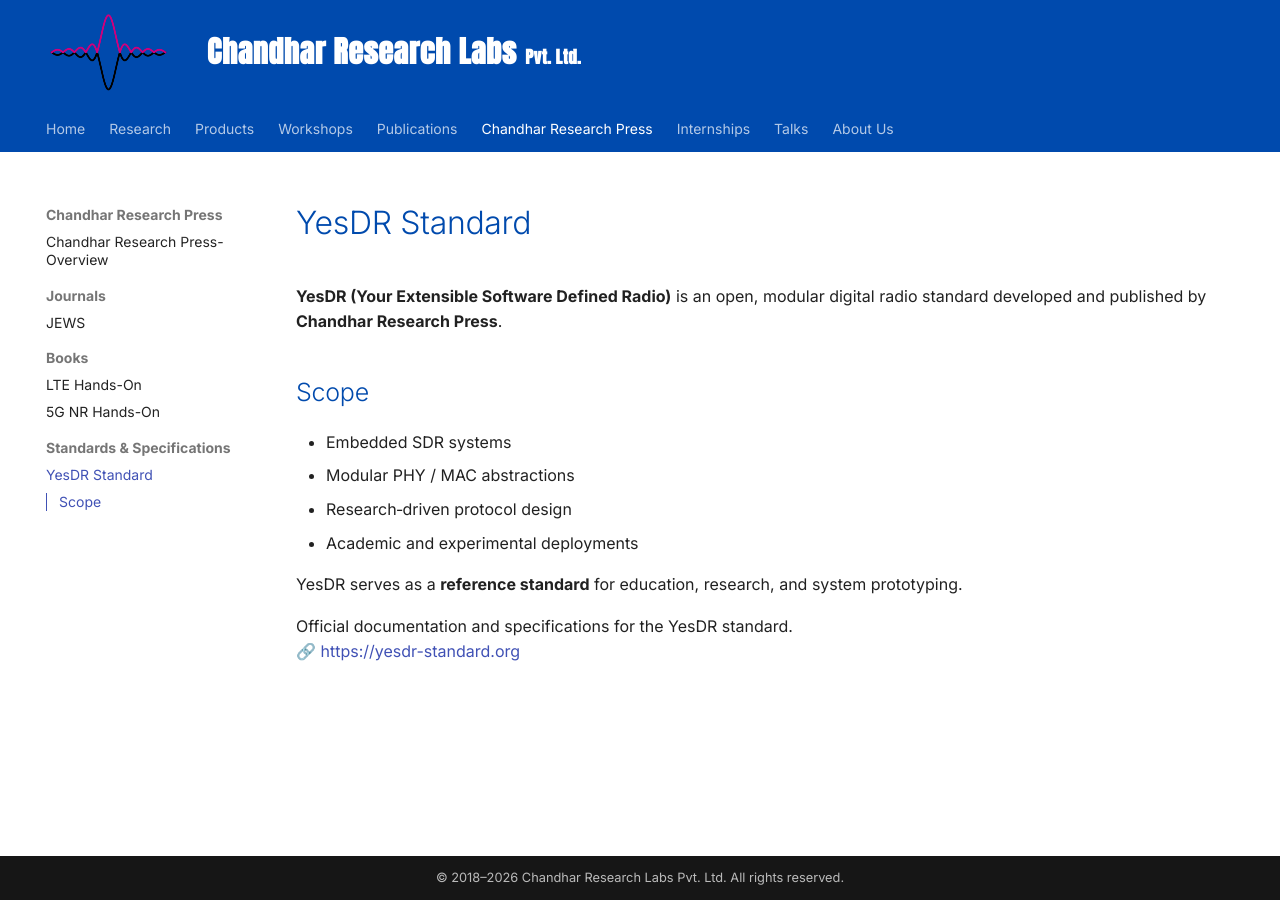
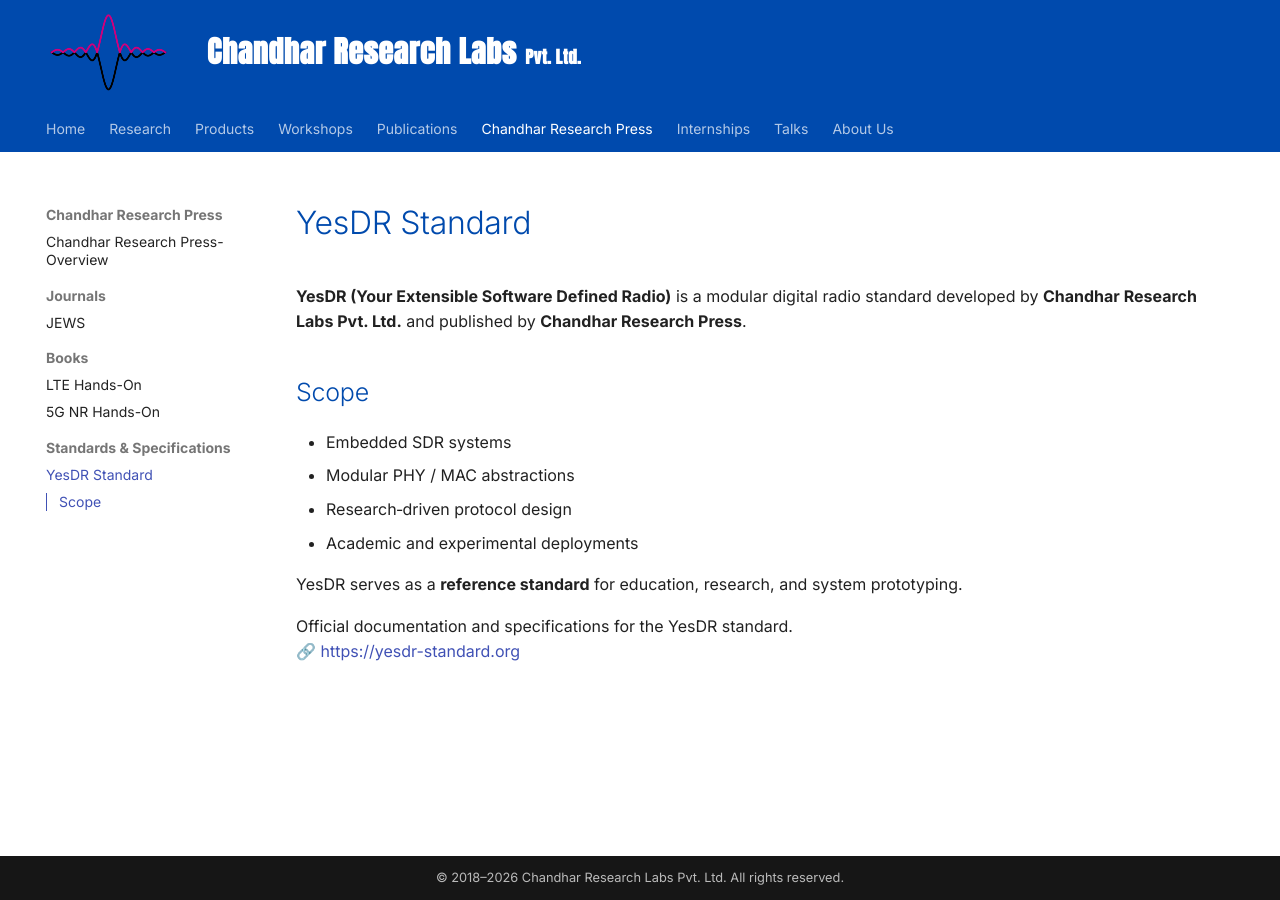
Before and after one commit to chandharlabs/chandhar-docs, an MkDocs documentation site: the page built from docs/press/yesdr.md, in a window 1280 px wide. Built offline with MkDocs 1.6.1 and Material for MkDocs 9.7.7, drawn with Linux system fonts in a browser that asks for light colours.

Commit message:
Update yesdr.md

```diff
--- a/docs/press/yesdr.md
+++ b/docs/press/yesdr.md
@@ -1,7 +1,6 @@
 # YesDR Standard
 
-**YesDR (Your Extensible Software Defined Radio)** is an open,
-modular digital radio standard developed and published by
+**YesDR (Your Extensible Software Defined Radio)** is a modular digital radio standard developed by **Chandhar Research Labs Pvt. Ltd.** and published by
 **Chandhar Research Press**.
 
 ## Scope
```
